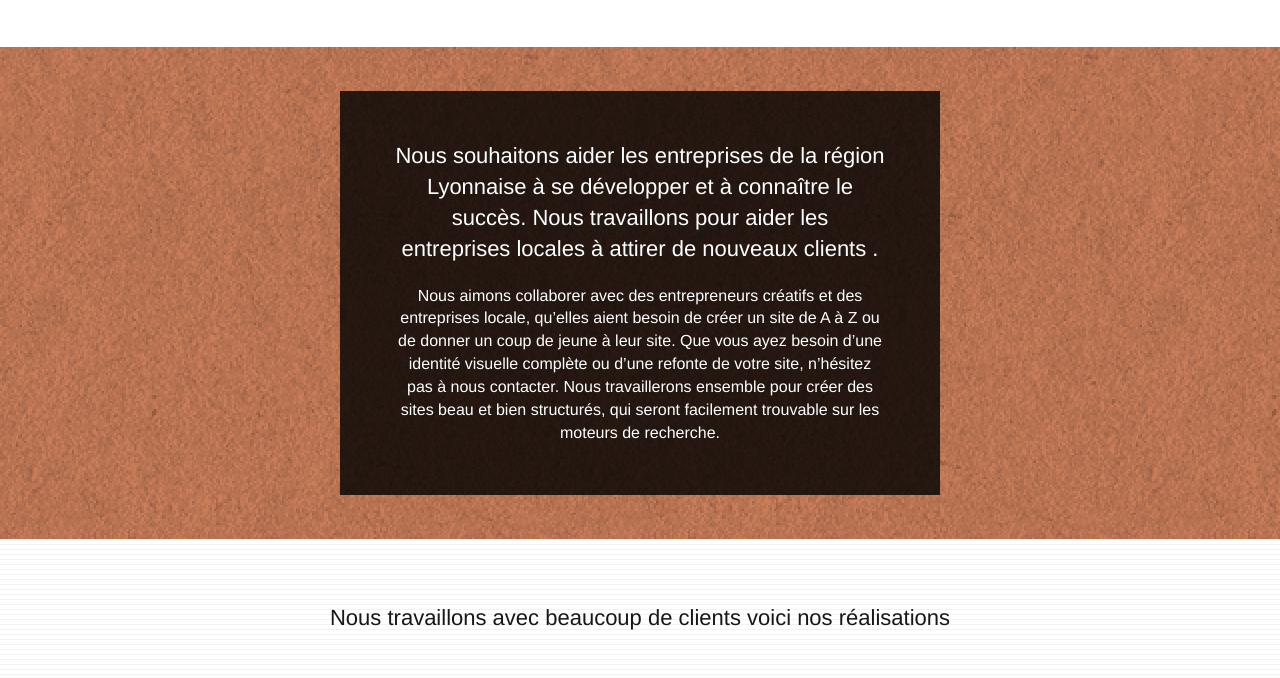
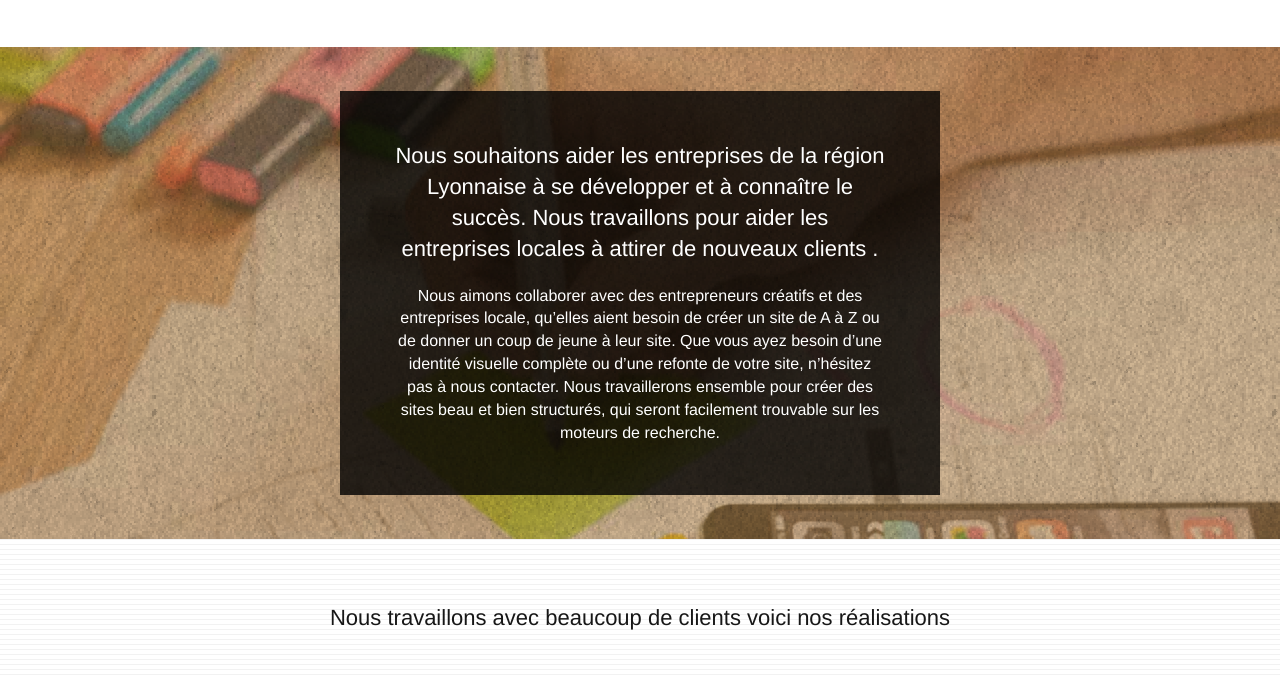
Before and after one commit to ZeroDev013/P4, a plain HTML site: page index.html in a window 1280 px wide. Shown: the part 1358-2036 px from the top of the page. Drawn offline with Linux system fonts and the light colour scheme.

Commit message:
relink img bckground

```diff
--- a/css/style.css
+++ b/css/style.css
@@ -831,7 +831,7 @@ h4 {
 }
 
 .bg-presentation {
-    background-image: url("img/image-de-presentation.avif");
+    background-image: url("/img/image-de-presentation.avif");
 }
 .col-sm-3{
     border-radius: 15px;
```
